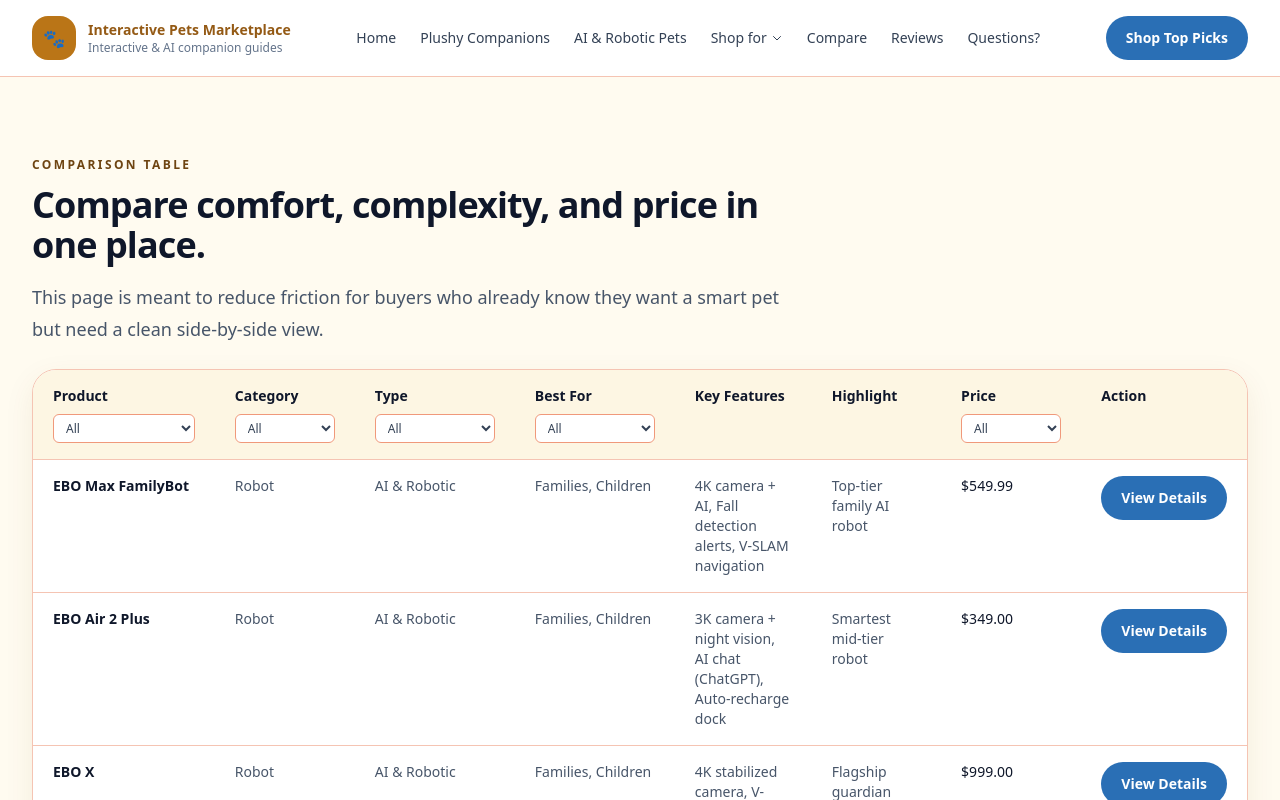
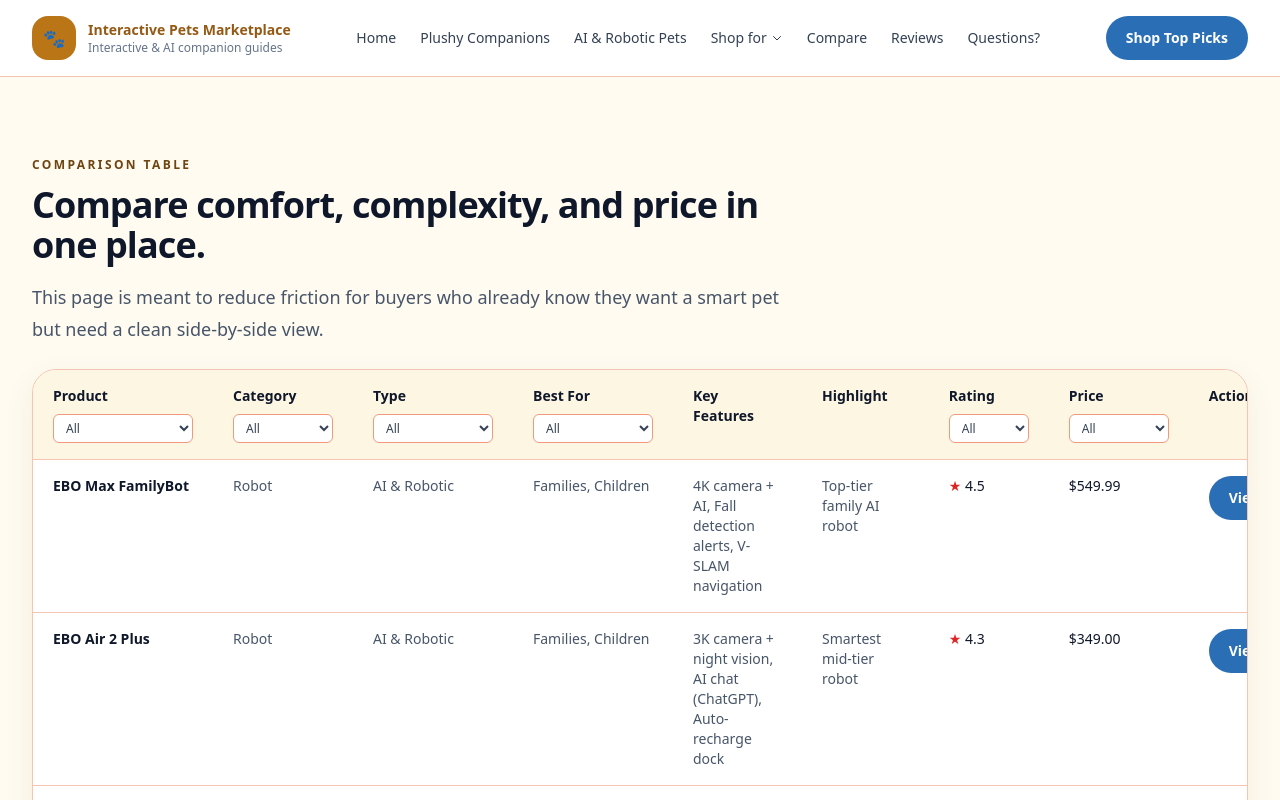
Before and after one commit to timsthomasson-cpu/Interactive-Pet-Marketplace, a Next.js app: page /compare in a window 1280 px wide. Shown: the top 800 px of the page. Built offline with nearby package versions, Linux system fonts and the light colour scheme.

Commit message:
Warm golden redesign, product images, layout cleanup

```diff
--- a/components/detailed-compare-table.tsx
+++ b/components/detailed-compare-table.tsx
@@ -35,10 +35,11 @@ type FilterState = {
   category: string;
   type: string;
   bestFor: string;
+  rating: string;
   price: string;
 };
 
-const ALL: FilterState = { name: "", category: "", type: "", bestFor: "", price: "" };
+const ALL: FilterState = { name: "", category: "", type: "", bestFor: "", rating: "", price: "" };
 
 export function DetailedCompareTable({ items }: { items: Product[] }) {
   const [filters, setFilters] = useState<FilterState>(ALL);
@@ -48,6 +49,7 @@ export function DetailedCompareTable({ items }: { items: Product[] }) {
     category: unique(items.map(p => p.category)),
     type: unique(items.map(p => p.type)),
     bestFor: unique(items.flatMap(p => p.bestFor)),
+    rating: unique(items.map(p => p.rating !== undefined ? p.rating.toFixed(1) : undefined)).sort((a, b) => parseFloat(b) - parseFloat(a)),
     price: PRICE_BUCKETS.map(b => b.label).filter(label => items.some(p => priceBucketLabel(p.price) === label))
   }), [items]);
 
@@ -56,6 +58,7 @@ export function DetailedCompareTable({ items }: { items: Product[] }) {
     if (filters.category && p.category !== filters.category) return false;
     if (filters.type && p.type !== filters.type) return false;
     if (filters.bestFor && !p.bestFor.includes(filters.bestFor)) return false;
+    if (filters.rating && (p.rating === undefined || p.rating < parseFloat(filters.rating))) return false;
     if (filters.price && priceBucketLabel(p.price) !== filters.price) return false;
     return true;
   }), [items, filters]);
@@ -114,6 +117,13 @@ export function DetailedCompareTable({ items }: { items: Product[] }) {
                 </th>
                 <th className="px-5 py-4 text-left font-semibold text-slate-900">Key Features</th>
                 <th className="px-5 py-4 text-left font-semibold text-slate-900">Highlight</th>
+                <th className="px-5 py-4 text-left min-w-[120px]">
+                  <div className="font-semibold text-slate-900">Rating</div>
+                  <select className={selectClass} value={filters.rating} onChange={set("rating")} aria-label="Filter by rating">
+                    <option value="">All</option>
+                    {options.rating.map(v => <option key={v} value={v}>★ {v} & up</option>)}
+                  </select>
+                </th>
                 <th className="px-5 py-4 text-left min-w-[140px]">
                   <div className="font-semibold text-slate-900">Price</div>
                   <select className={selectClass} value={filters.price} onChange={set("price")} aria-label="Filter by price">
@@ -121,12 +131,12 @@ export function DetailedCompareTable({ items }: { items: Product[] }) {
                     {options.price.map(v => <option key={v} value={v}>{v}</option>)}
                   </select>
                 </th>
-                <th className="px-5 py-4 text-left font-semibold text-slate-900">Action</th>
+                <th className="px-5 py-4 text-left font-semibold text-slate-900 min-w-[100px]">Action</th>
               </tr>
             </thead>
             <tbody>
               {filtered.length === 0 ? (
-                <tr><td colSpan={8} className="px-5 py-10 text-center text-slate-600">No products match these filters. <button onClick={() => setFilters(ALL)} className="font-semibold text-trust-700 underline hover:text-trust-900">Clear filters</button></td></tr>
+                <tr><td colSpan={9} className="px-5 py-10 text-center text-slate-600">No products match these filters. <button onClick={() => setFilters(ALL)} className="font-semibold text-trust-700 underline hover:text-trust-900">Clear filters</button></td></tr>
               ) : filtered.map(product => (
                 <tr key={product.slug} className="border-t border-coral-200 align-top">
                   <td className="px-5 py-4 font-semibold text-slate-900">{product.name}</td>
@@ -135,9 +145,10 @@ export function DetailedCompareTable({ items }: { items: Product[] }) {
                   <td className="px-5 py-4 text-slate-600">{product.bestFor.join(", ")}</td>
                   <td className="px-5 py-4 text-slate-600">{product.features.join(", ")}</td>
                   <td className="px-5 py-4 text-slate-600">{product.highlight}</td>
+                  <td className="px-5 py-4 text-slate-900 whitespace-nowrap">{product.rating !== undefined ? <><span className="text-red-600">★</span> {product.rating.toFixed(1)}</> : "—"}</td>
                   <td className="px-5 py-4 text-slate-900">{product.price}</td>
                   <td className="px-5 py-4">
-                    <Link href={product.productUrl} target="_blank" rel="noopener noreferrer" className="inline-flex items-center justify-center rounded-full bg-trust-500 px-5 py-3 text-sm font-semibold text-white transition hover:-translate-y-0.5 hover:bg-trust-600 whitespace-nowrap">View Details</Link>
+                    <Link href={product.productUrl} target="_blank" rel="noopener noreferrer" className="inline-flex items-center justify-center rounded-full bg-trust-500 px-5 py-3 text-sm font-semibold text-white transition hover:-translate-y-0.5 hover:bg-trust-600 whitespace-nowrap">View</Link>
                   </td>
                 </tr>
               ))}
--- a/components/site-data.ts
+++ b/components/site-data.ts
@@ -2,7 +2,7 @@
 // Run `npm run generate:products` to regenerate.
 // Source: Documentation/Product Matrix.xlsx + Documentation/product-details.json
 //
-// Generated: 2026-05-06T22:33:59.460Z
+// Generated: 2026-05-06T22:48:26.047Z
 
 export type ProductFlags = {
   gifts: boolean;
```
Also changed, not shown: 2 other files (tests, documents, lock files or other folders).
